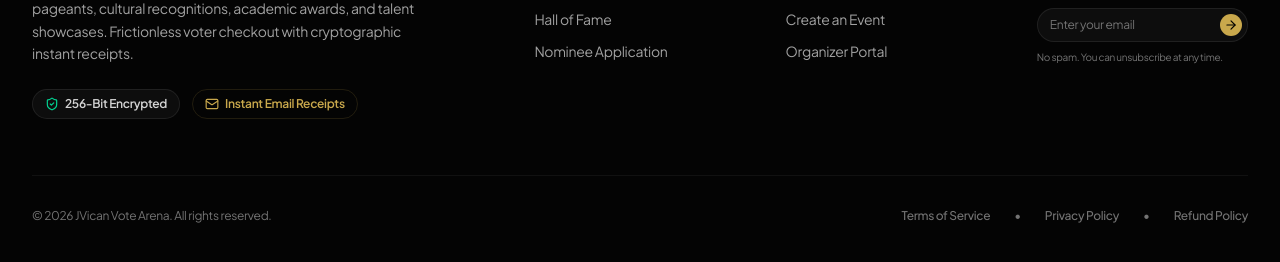
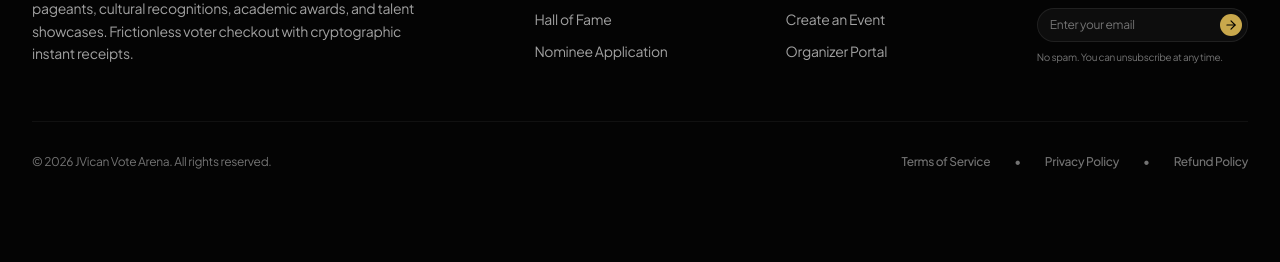
Before and after one commit to technicallyvince/JvicanVoteArena, a React app: page / in a window 1280 px wide. Shown: the part 1955-2217 px from the top of the page. After the commit the page ends 2189 px from the top, so only its background shows below. Built offline with nearby package versions, Linux system fonts and the light colour scheme; some packages are replaced by stand-ins of ours; no server answers.

Commit message:
fix(ui): remove 256-Bit Encrypted and Instant Email Receipts badges from footer

```diff
--- a/src/components/layout/Footer.tsx
+++ b/src/components/layout/Footer.tsx
@@ -30,16 +30,6 @@ export function Footer() {
             <p className="text-xs sm:text-sm leading-relaxed text-neutral-400 max-w-sm">
               JVican Vote Arena is the premier event voting platform for pageants, cultural recognitions, academic awards, and talent showcases. Frictionless voter checkout with cryptographic instant receipts.
             </p>
-            <div className="flex flex-wrap items-center gap-2 sm:gap-3 pt-1 text-xs font-semibold">
-              <span className="inline-flex items-center gap-1.5 rounded-full bg-white/[0.04] border border-white/[0.08] px-3 py-1.5 text-neutral-300">
-                <ShieldCheck className="h-3.5 w-3.5 text-emerald-400" />
-                256-Bit Encrypted
-              </span>
-              <span className="inline-flex items-center gap-1.5 rounded-full bg-[#C9A84C]/06 border border-[#C9A84C]/15 px-3 py-1.5 text-[#C9A84C]">
-                <Mail className="h-3.5 w-3.5 text-[#C9A84C]" />
-                Instant Email Receipts
-              </span>
-            </div>
           </div>
 
           {/* Quick Links */}
```
